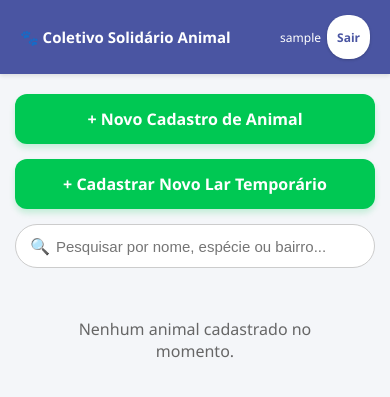
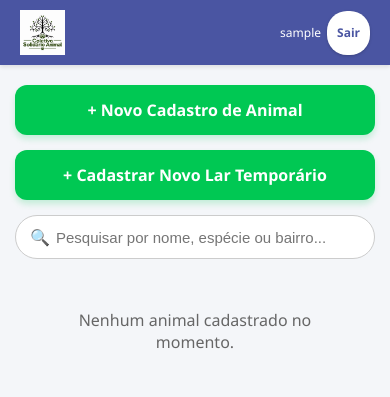
Before and after one commit to SarahVasconcelos/coletivo-solidario-animal-pwa, a Flask app: page /painel in a window 390 px wide. Shown: the top 397 px of the page. Run offline with Flask 3, Linux system fonts and the light colour scheme; the visitor is signed in with stand-in values (Sample User, id 1); data comes from the database, SQL or seed files in the repository; data that the repository does not hold is empty.

Commit message:
Atualizando painel com o logo oficial

```diff
--- a/templates/painel.html
+++ b/templates/painel.html
@@ -30,22 +30,20 @@
             color: #333;
         }
 
-        /* Header Inspirado no Canva */
+        /* Header com Logo e Usuário */
         .header-app {
             background-color: #4A55A2;
             color: white;
-            padding: 15px 20px;
+            padding: 10px 20px;
             display: flex;
             justify-content: space-between;
             align-items: center;
             box-shadow: 0 2px 4px rgba(0,0,0,0.1);
         }
-        .header-app h1 {
-            font-size: 18px;
-            margin: 0;
-            display: flex;
-            align-items: center;
-            gap: 8px;
+        .header-logo img {
+            max-height: 55px;
+            width: auto;
+            display: block;
         }
         .user-info {
             font-size: 14px;
@@ -183,8 +181,8 @@
 
         /* Ajustes Responsivos para Dispositivos Móveis */
         @media (max-width: 768px) {
-            .header-app h1 {
-                font-size: 15px !important;
+            .header-logo img {
+                max-height: 45px;
             }
             .user-info {
                 font-size: 12px;
@@ -201,7 +199,10 @@
 <body>
 
     <div class="header-app">
-        <h1>🐾 Coletivo Solidário Animal</h1>
+        <!-- Logo Oficial Substituindo o Texto -->
+        <div class="header-logo">
+            <img src="{{ url_for('static', filename='logo.png') }}" alt="Coletivo Solidário Animal">
+        </div>
         <div class="user-info">
             <span>{{ usuario }}</span>
             <a href="{{ url_for('logout') }}" class="btn-sair">Sair</a>
```
Also changed, not shown: static/logo.png (added).
